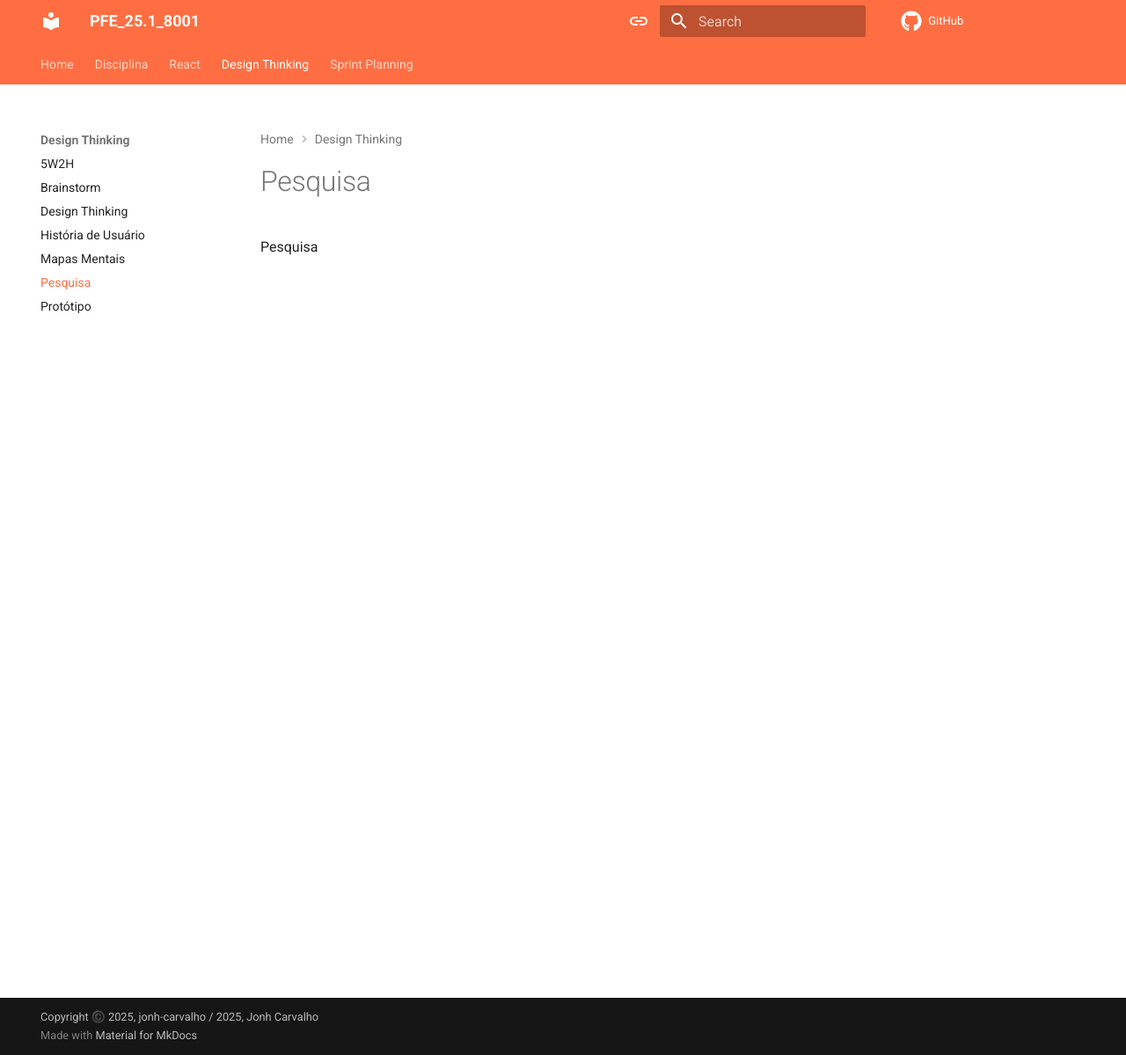
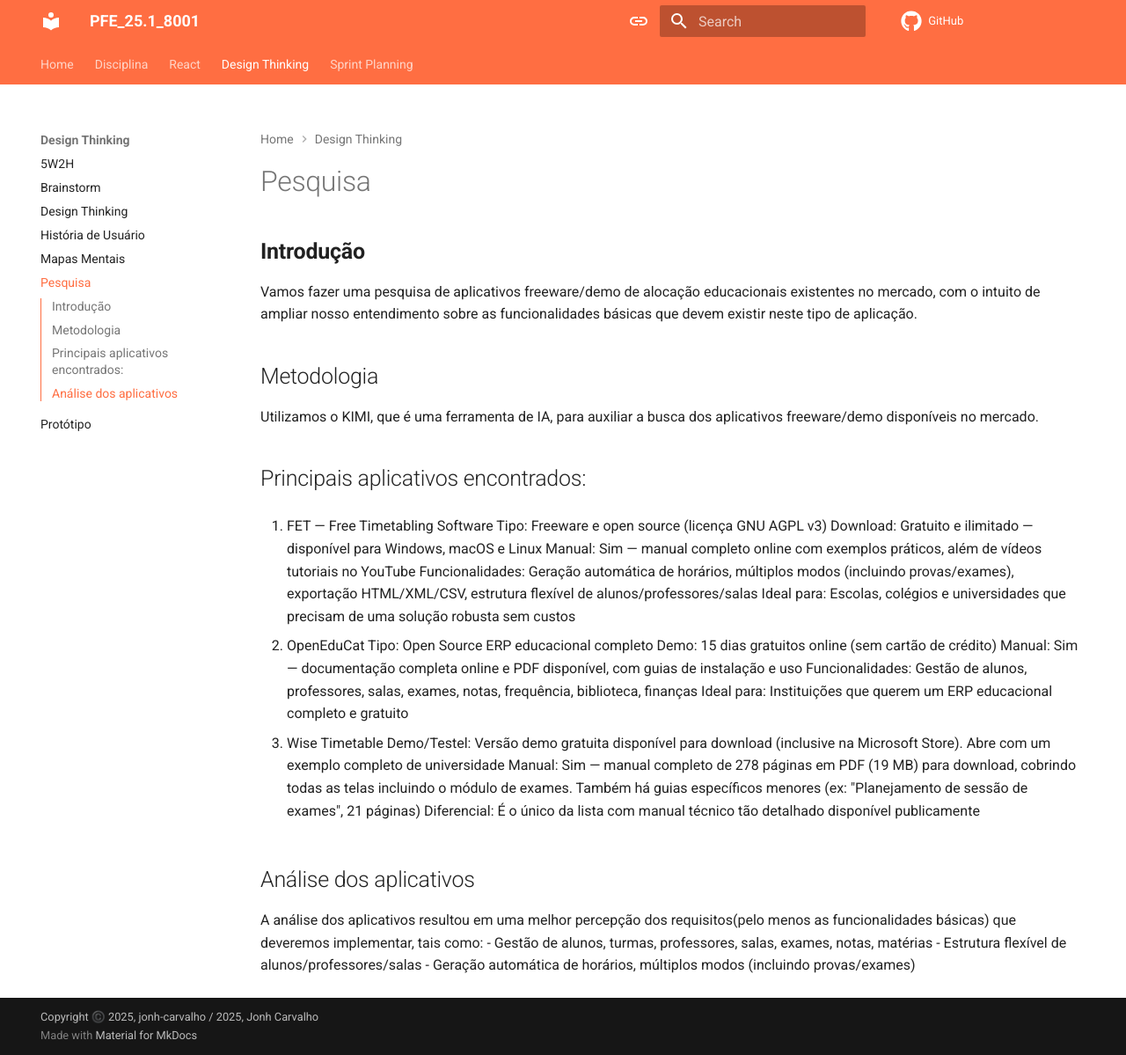
Before and after one commit to Projetos-de-Extensao/PECDI_26.2_8002_II, an MkDocs documentation site: the page built from docs/_Design Thinking/pesquisa.md, in a window 1280 px wide and 1199 px high. Shown: the whole window at 88% size. Built offline with MkDocs 1.6.1 and Material for MkDocs 9.7.7, drawn with Linux system fonts in a browser that asks for light colours; comment, search, counter and statistics services are not loaded.

Commit message:
Adiciona pesquisa sobre aplicativos freeware/demo de alocação educacional

```diff
--- a/docs/_Design Thinking/pesquisa.md
+++ b/docs/_Design Thinking/pesquisa.md
@@ -1 +1,40 @@
-Pesquisa
+---
+id: pesquisa
+titulo: PESQUISA
+---
+
+## **Introdução**
+
+Vamos fazer uma pesquisa de aplicativos freeware/demo de alocação educacionais existentes no mercado, com o intuito de ampliar nosso entendimento sobre as funcionalidades básicas que devem existir neste tipo de aplicação.
+
+## Metodologia
+
+Utilizamos o KIMI, que é uma ferramenta de IA, para auxiliar a busca dos aplicativos freeware/demo disponíveis no mercado.
+
+## Principais aplicativos encontrados:
+
+1. FET — Free Timetabling Software
+Tipo: Freeware e open source (licença GNU AGPL v3)
+Download: Gratuito e ilimitado — disponível para Windows, macOS e Linux
+Manual: Sim — manual completo online com exemplos práticos, além de vídeos tutoriais no YouTube
+Funcionalidades: Geração automática de horários, múltiplos modos (incluindo provas/exames), exportação HTML/XML/CSV, estrutura flexível de alunos/professores/salas
+Ideal para: Escolas, colégios e universidades que precisam de uma solução robusta sem custos
+
+2. OpenEduCat
+Tipo: Open Source ERP educacional completo
+Demo: 15 dias gratuitos online (sem cartão de crédito)
+Manual: Sim — documentação completa online e PDF disponível, com guias de instalação e uso
+Funcionalidades: Gestão de alunos, professores, salas, exames, notas, frequência, biblioteca, finanças
+Ideal para: Instituições que querem um ERP educacional completo e gratuito
+
+3. Wise Timetable
+Demo/Testel: Versão demo gratuita disponível para download (inclusive na Microsoft Store). Abre com um exemplo completo de universidade
+Manual: Sim — manual completo de 278 páginas em PDF (19 MB) para download, cobrindo todas as telas incluindo o módulo de exames. Também há guias específicos menores (ex: "Planejamento de sessão de exames", 21 páginas)
+Diferencial: É o único da lista com manual técnico tão detalhado disponível publicamente
+
+## Análise dos aplicativos
+
+A análise dos aplicativos resultou em uma melhor percepção dos requisitos(pelo menos as funcionalidades básicas) que deveremos implementar, tais como:
+- Gestão de alunos, turmas, professores, salas, exames, notas, matérias
+- Estrutura flexível de alunos/professores/salas
+- Geração automática de horários, múltiplos modos (incluindo provas/exames)
```
